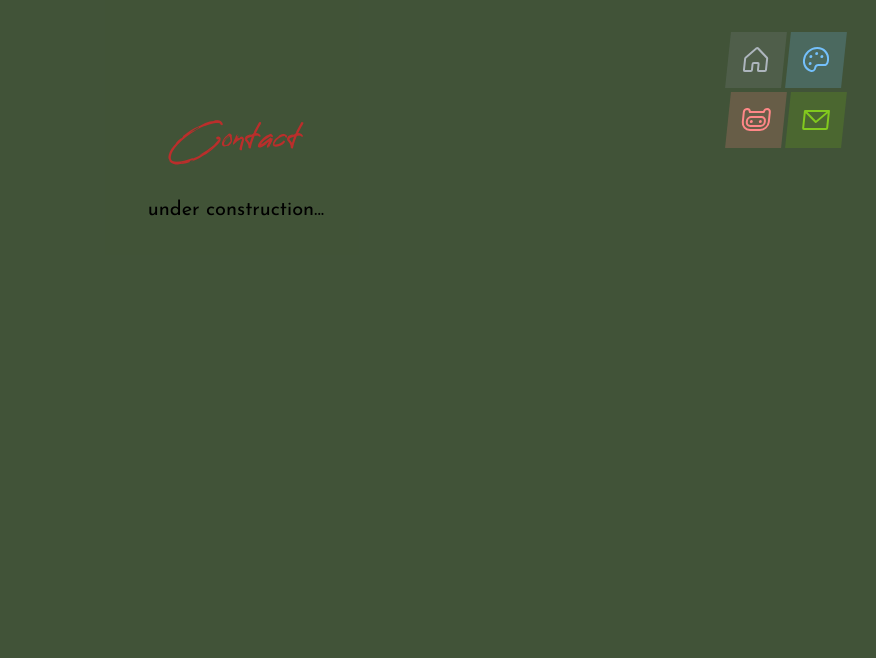
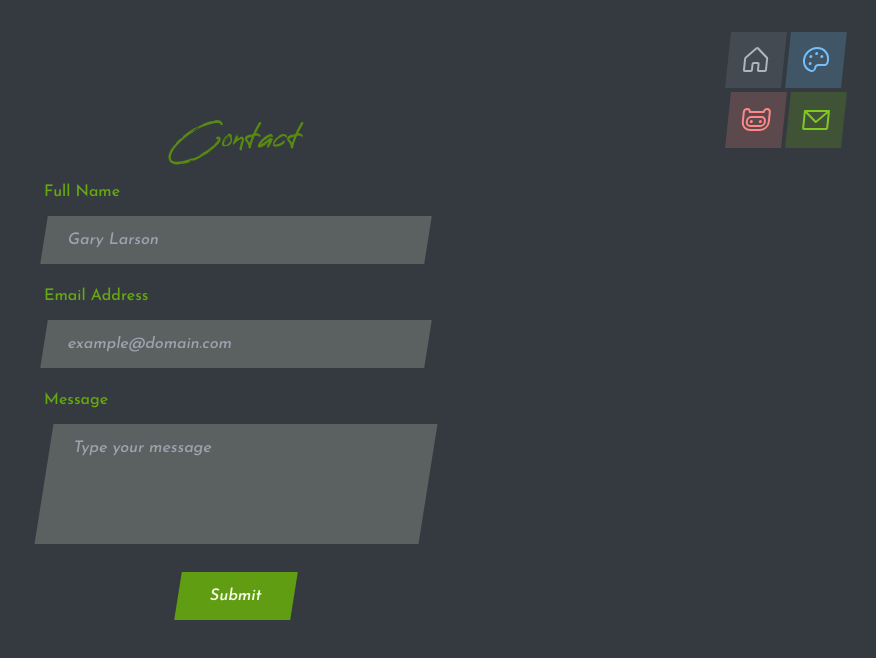
Before and after one commit to theMorganObject/tmo-portfolio, a Next.js app: page /contact in a window 1280 px wide. Shown: the top 658 px of the page, without its empty margins (404-1280 px from the left). Built offline with nearby package versions, Linux system fonts and the light colour scheme.

Commit message:
working contact form, media-optimized.

```diff
--- a/package.json
+++ b/package.json
@@ -10,15 +10,18 @@
   },
   "dependencies": {
     "@types/node": "20.5.0",
+    "@types/nodemailer": "^6.4.14",
     "@types/react": "18.2.20",
     "@types/react-dom": "18.2.7",
     "autoprefixer": "^10.4.15",
     "eslint": "8.47.0",
     "eslint-config-next": "13.4.17",
-    "next": "13.4.17",
+    "next": "14",
+    "nodemailer": "^6.9.7",
     "postcss": "^8.4.29",
     "react": "18.2.0",
     "react-dom": "18.2.0",
+    "react-hook-form": "^7.49.2",
     "react-icons": "^4.12.0",
     "tailwindcss": "^3.3.3",
     "typescript": "5.1.6"
--- /dev/null
+++ b/src/app/api/email/route.ts
@@ -0,0 +1,50 @@
+import { type NextRequest, NextResponse } from "next/server";
+import nodemailer from "nodemailer";
+import Mail from "nodemailer/lib/mailer";
+
+export async function POST(request: NextRequest) {
+  const { email, name, message } = await request.json();
+
+  const transport = nodemailer.createTransport({
+    service: "gmail",
+    /*
+      NOTE: setting service as 'gmail' is same as providing these setings:
+      host: "smtp.gmail.com",
+      port: 465,
+      secure: true
+      If you want to use a different email provider other than gmail, you need to provide these manually.
+      Or you can go use these well known services and their settings at
+      https://github.com/nodemailer/nodemailer/blob/master/lib/well-known/services.json
+  */
+    auth: {
+      user: process.env.EMAIL_USER,
+      pass: process.env.EMAIL_PASS,
+    },
+  });
+
+  const mailOptions: Mail.Options = {
+    from: process.env.MY_EMAIL,
+    to: process.env.MY_EMAIL,
+    // cc: email, TODO: send a thank-you note to this address
+    subject: `Message from ${name} (${email})`,
+    text: message,
+  };
+
+  const sendMailPromise = () =>
+    new Promise<string>((resolve, reject) => {
+      transport.sendMail(mailOptions, function (err) {
+        if (!err) {
+          resolve("Email sent");
+        } else {
+          reject(err.message);
+        }
+      });
+    });
+
+  try {
+    await sendMailPromise();
+    return NextResponse.json({ message: "Email sent" });
+  } catch (err) {
+    return NextResponse.json({ error: err }, { status: 500 });
+  }
+}
--- a/src/app/contact/page.tsx
+++ b/src/app/contact/page.tsx
@@ -1,12 +1,12 @@
+import ContactForm from "@/components/contact/ContactForm";
+
 export default function Contact() {
   return (
-    <section className="min-h-screen bg-lime-7/20 pt-10">
-      <h2 className="mt-20 flex justify-center font-reey text-3xl text-red-9/90">
+    <section className="min-h-screen bg-lime-700/20 pt-10">
+      <h2 className="mt-20 flex justify-center font-reey text-3xl text-lime-9/90 mb-6">
         Contact
       </h2>
-      <p className="mt-10 text-center text-xl text-lime-">
-        under construction...
-      </p>
+      <ContactForm />
     </section>
   );
 }
--- /dev/null
+++ b/src/components/contact/ContactForm.tsx
@@ -0,0 +1,116 @@
+"use client";
+
+import React, { FC, useState } from "react";
+import { useForm } from "react-hook-form";
+
+export type FormData = {
+  name: string;
+  email: string;
+  message: string;
+};
+
+const ContactForm: FC = () => {
+  const {
+    register,
+    handleSubmit,
+    reset,
+    formState: { errors },
+  } = useForm<FormData>();
+
+  function sendEmail(data: FormData) {
+    const apiEndpoint = "/api/email";
+
+    fetch(apiEndpoint, {
+      method: "POST",
+      body: JSON.stringify(data),
+    })
+      .then((res) => res.json())
+      .then((response) => {
+        alert(response.message);
+        reset();
+      })
+      .catch((err) => {
+        alert(err);
+      });
+  }
+
+  function onSubmit(data: FormData) {
+    sendEmail(data);
+  }
+
+  return (
+    <form
+      onSubmit={handleSubmit(onSubmit)}
+      className="flex flex-col items-center mb-6 w-full px-4"
+    >
+      <div className="mb-5 w-full max-w-sm mx-auto">
+        <label
+          htmlFor="name"
+          className="mb-3 block text-base font-medium text-lime-8"
+        >
+          Full Name
+        </label>
+        <input
+          type="text"
+          placeholder="Gary Larson"
+          className="w-full transform -skew-x-9 bg-lime-0/20 py-3 px-6 text-base font-medium text-lime-6 outline-none focus:bg-lime-0/90 focus:shadow-md focus:text-lime-9"
+          {...register("name", { required: true })}
+          aria-invalid={errors.name ? "true" : "false"}
+        />
+        {errors.name?.type === "required" && (
+          <p role="alert" className="text-red-6">
+            Name is required
+          </p>
+        )}
+      </div>
+      <div className="mb-5 w-full max-w-sm mx-auto">
+        <label
+          htmlFor="email"
+          className="mb-3 block text-base font-medium text-lime-8"
+        >
+          Email Address
+        </label>
+        <input
+          type="email"
+          placeholder="example@domain.com"
+          className="w-full transform -skew-x-9 bg-lime-0/20 py-3 px-6 text-base font-medium text-lime-6 outline-none focus:bg-lime-0/90 focus:shadow-md focus:text-lime-9"
+          {...register("email", { required: true })}
+          aria-invalid={errors.email ? "true" : "false"}
+        />
+        {errors.email?.type === "required" && (
+          <p role="alert" className="text-red-6">
+            Email is required
+          </p>
+        )}
+      </div>
+      <div className="mb-5 w-full max-w-sm mx-auto">
+        <label
+          htmlFor="message"
+          className="mb-3 block text-base font-medium text-lime-8"
+        >
+          Message
+        </label>
+
+        <textarea
+          rows={4}
+          placeholder="Type your message"
+          className="w-full resize-none transform -skew-x-9 bg-lime-0/20 py-3 px-6 text-base font-medium text-lime-6 outline-none focus:bg-lime-0/90 focus:shadow-md focus:text-lime-9"
+          {...register("message", { required: true })}
+          aria-invalid={errors.email ? "true" : "false"}
+        ></textarea>
+        {errors.message?.type === "required" && (
+          <p role="alert" className="text-red-6">
+            Message is required
+          </p>
+        )}
+      </div>
+      <div className="w-full max-w-md mx-auto flex justify-center">
+        <button className="-skew-x-9 bg-lime-8/90 py-3 px-8 text-base font-semibold text-lime-0 outline-none hover:bg-lime-0/90 hover:text-lime-9">
+          Submit
+        </button>
+      </div>
+    </form>
+  );
+};
+
+export default ContactForm;
--- a/tailwind.config.ts
+++ b/tailwind.config.ts
@@ -67,6 +67,9 @@ const config: Config = {
       fontFamily: {
         reey: ['"Reey"', ...defaultTheme.fontFamily.sans],
       },
+      skew: {
+        "9": "9deg",
+      },
       backgroundImage: {
         "gradient-radial": "radial-gradient(var(--tw-gradient-stops))",
         "gradient-conic":
```
Also changed, not shown: tsconfig.json (+7 -1 lines), 2 other files (tests, documents, lock files or other folders).
